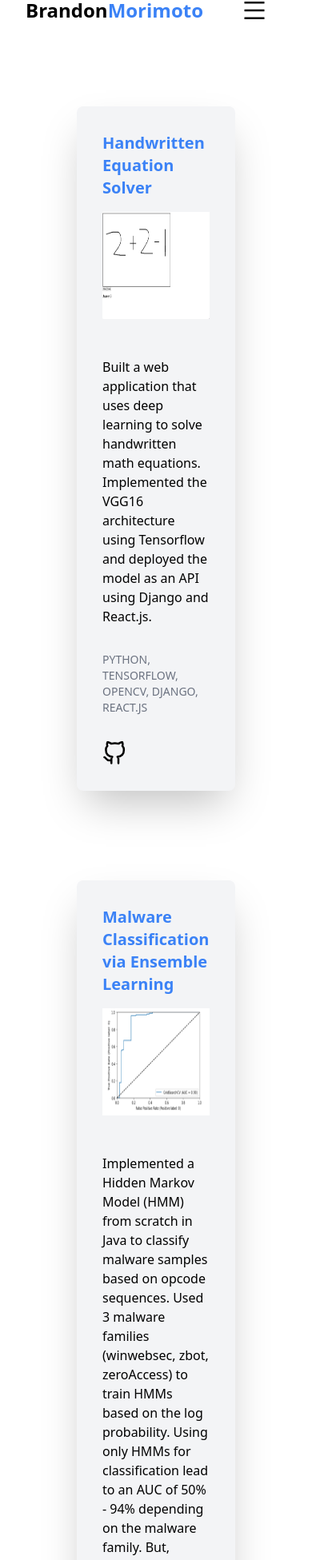
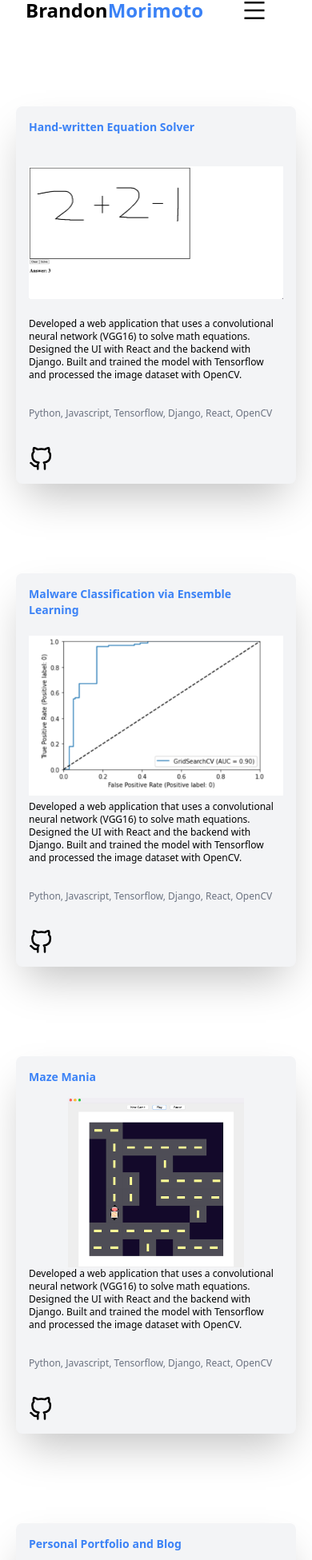
Before and after one commit to BKM99/portfolio-blog-website, a Next.js app: page /projects in a window 390 px wide. Shown: the part 27-1978 px from the top of the page at 80% size. Built offline with nearby package versions, Linux system fonts and the light colour scheme.

Commit message:
some progress on responsiveness on projects page

```diff
--- a/pages/projects.js
+++ b/pages/projects.js
@@ -3,102 +3,30 @@ import {FiGithub} from 'react-icons/fi'
 import Image from 'next/image'
 import Head from 'next/head'
 
-const projects2 = () => {
+const projects = () => {
     return (
-        <div className='h-screen mx-20 md:pt-32 pt-32'>
+        <div className='h-screen mx-5 sm:mx-auto pt-32'>
             <Head>
                 <title>Projects | Brandon Morimoto</title>
             </Head>
             <h1 className='font-bold text-3xl text-center'></h1>
-            <div className='max-w-5xl px-4 py-8 pb-32 mx-auto space-y-28'>
+            <div className='max-w-5xl md:px-4 py-8 pb-32 mx-auto space-y-28'>
 
-                <section className='p-8 bg-gray-100 rounded-lg shadow-2xl'>
-                    <h1 className='font-bold text-xl text-blue-500 pb-4'>Handwritten Equation Solver</h1>
-                    <div className='grid grid-cols-1 gap-12 sm:grid-cols-3 sm:items-center'>
-                        <div className='relative'>
-                            <div className='aspect-w-1 aspect-h-1'>
-                                <Image src='/images/project-images/hwes-example.png' layout='fill' alt=''/>
-                            </div>
+                <section className='p-4 md:p-8 bg-gray-100 rounded-lg shadow-2xl'>
+                    <h1 className='font-bold text-sm md:text-xl text-blue-500 pb-4'>Hand-written Equation Solver</h1>
+                    <div className='grid grid-cols-1 gap-0 sm:gap-8 md:grid-cols-3 items-center'>
+                        <div className='aspect-w-3 aspect-h-2'>
+                            <Image src='/images/project-images/hwes-example.png' layout='fill' objectFit='contain' alt=''/>
                         </div>
                         <blockquote className='sm:col-span-2'>
-                            <p>
-                                Built a web application that uses deep learning to solve handwritten math equations.
-                                Implemented the VGG16 architecture using Tensorflow and deployed the model as an API using Django and React.js.
+                            <p className='text-xs md:text-base'>
+                                Developed a web application that uses a convolutional neural network (VGG16) to solve math equations. Designed the UI with React and the
+                                backend with Django. Built and trained the model with Tensorflow and processed the image dataset with OpenCV.
                             </p>
                             <cite className='inline-flex items-center mt-8 not-italic'>
                                 <span className='hidden w-6 h-px bg-gray-400 sm:inline-block'></span>
-                                <p className='text-sm text-gray-500 uppercase sm:ml-3'>
-                                    Python, Tensorflow, OpenCV, Django, React.js
-                                </p>
-                            </cite>
-                            <div className='flex pt-8 space-x-4'>
-                                <div>
-                                    <a href='https://github.com/BKM99/hand-written-equation-solver' target='_blank' rel='noopner noreferrer'>
-                                        <FiGithub size='30px'/>
-                                    </a>
-                                </div>
-                                {/* <div> */}
-                                {/*     <HiOutlineExternalLink size='30px'/> */}
-                                {/* </div> */}
-                            </div>
-                        </blockquote>
-                    </div>
-                </section>
-
-                <section className='p-8 bg-gray-100 rounded-lg shadow-2xl'>
-                    <h1 className='font-bold text-xl text-blue-500 pb-4'>Malware Classification via Ensemble Learning</h1>
-                    <div className='grid grid-cols-1 gap-12 sm:grid-cols-3 sm:items-center'>
-                        <div className='relative'>
-                            <div className='aspect-w-1 aspect-h-1'>
-                                <Image src='/images/project-images/stacked-roc.png' layout='fill' alt=''/>
-                            </div>
-                        </div>
-                        <blockquote className='sm:col-span-2'>
-                            <p>
-                                Implemented a Hidden Markov Model (HMM) from scratch in Java to classify malware samples based on opcode sequences.
-                                Used 3 malware families (winwebsec, zbot, zeroAccess) to train HMMs based on the log probability. Using only
-                                HMMs for classification lead to an AUC of 50% - 94% depending on the malware family. But, stacking HMMs and Support
-                                Vector Machines (SVM) lead to an increase in the AUC to 85% - 100% depending on the malware family.
-                            </p>
-                            <cite className='inline-flex items-center mt-8 not-italic'>
-                                <span className='hidden w-6 h-px bg-gray-400 sm:inline-block'></span>
-                                <p className='text-sm text-gray-500 uppercase sm:ml-3'>
-                                    Java, Python, Scikit-Learn, Pandas, Matplotlib
-                                </p>
-                            </cite>
-                            <div className='flex pt-8 space-x-4'>
-                                <div>
-                                    <a href='https://github.com/BKM99/Malware-Classification-with-HMM-and-SVM' target='_blank' rel='noopner noreferrer'>
-                                        <FiGithub size='30px'/>
-                                    </a>
-                                </div>
-                                {/* <div> */}
-                                {/*     <HiOutlineExternalLink size='30px'/> */}
-                                {/* </div> */}
-                            </div>
-                        </blockquote>
-                    </div>
-                </section>
-
-                <section className='p-8 bg-gray-100 rounded-lg shadow-2xl'>
-                    <h1 className='font-bold text-xl text-blue-500 pb-4'>Maze Mania</h1>
-                    <div className='grid grid-cols-1 gap-12 sm:grid-cols-3 sm:items-center'>
-                        <div className='relative'>
-                            <div className='aspect-w-1 aspect-h-1'>
-                                <Image src='/images/project-images/maze-mania-ingame.png' layout='fill' alt=''/>
-                            </div>
-                        </div>
-                        <blockquote className='sm:col-span-2'>
-                            <p>
-                                Built a maze game where a player moves a dog carrying a pizza through a series of mazes.
-                                Game related features include in game notifications, reset/time traps, and increases in difficulty
-                                throughout the mazes. This game was built using Java Swing and thoroughly tested using JUnit. The
-                                project was structured using an MVC design pattern along with UML and CRC diagrams.
-                            </p>
-                            <cite className='inline-flex items-center mt-8 not-italic'>
-                                <span className='hidden w-6 h-px bg-gray-400 sm:inline-block'></span>
-                                <p className='text-sm text-gray-500 uppercase sm:ml-3'>
-                                    Java, Java Swing, JUnit
+                                <p className='text-xs md:text-base text-gray-500 sm:ml-3'>
+                                    Python, Javascript, Tensorflow, Django, React, OpenCV
                                 </p>
                             </cite>
                             <div className='flex pt-8 space-x-4'>
@@ -115,28 +43,26 @@ const projects2 = () => {
                     </div>
                 </section>
 
-                <section className='p-8 bg-gray-100 rounded-lg shadow-2xl'>
-                    <h1 className='font-bold text-xl text-blue-500 pb-4'>Personal Portfolio and Blog</h1>
-                    <div className='grid grid-cols-1 gap-12 sm:grid-cols-3 sm:items-center'>
-                        <div className='relative'>
-                            <div className='aspect-w-1 aspect-h-1'>
-                                <Image src='/images/project-images/home-page-portfolio.png' layout='fill' alt=''/>
-                            </div>
+                <section className='p-4 md:p-8 bg-gray-100 rounded-lg shadow-2xl'>
+                    <h1 className='font-bold text-sm md:text-xl text-blue-500 pb-4'>Malware Classification via Ensemble Learning</h1>
+                    <div className='grid grid-cols-1 gap-0 sm:gap-8 md:grid-cols-3 items-center'>
+                        <div className='aspect-w-3 aspect-h-2'>
+                            <Image src='/images/project-images/stacked-roc.png' layout='fill' objectFit='contain' alt=''/>
                         </div>
                         <blockquote className='sm:col-span-2'>
-                            <p>
-                                Designed and built my own personal portfolio and blog. Nothing much to say about it here
-                                since you are already on the website.
+                            <p className='text-xs md:text-base'>
+                                Developed a web application that uses a convolutional neural network (VGG16) to solve math equations. Designed the UI with React and the
+                                backend with Django. Built and trained the model with Tensorflow and processed the image dataset with OpenCV.
                             </p>
                             <cite className='inline-flex items-center mt-8 not-italic'>
                                 <span className='hidden w-6 h-px bg-gray-400 sm:inline-block'></span>
-                                <p className='text-sm text-gray-500 uppercase sm:ml-3'>
-                                    Nextjs, Tailwind CSS, framer-motion
+                                <p className='text-xs md:text-base text-gray-500 sm:ml-3'>
+                                    Python, Javascript, Tensorflow, Django, React, OpenCV
                                 </p>
                             </cite>
                             <div className='flex pt-8 space-x-4'>
                                 <div>
-                                    <a href='https://github.com/BKM99/portfolio-blog-website' target='_blank' rel='noopner noreferrer'>
+                                    <a href='https://github.com/BKM99/MazeMania' target='_blank' rel='noopner noreferrer'>
                                         <FiGithub size='30px'/>
                                     </a>
                                 </div>
@@ -148,9 +74,70 @@ const projects2 = () => {
                     </div>
                 </section>
 
+                <section className='p-4 md:p-8 bg-gray-100 rounded-lg shadow-2xl'>
+                    <h1 className='font-bold text-sm md:text-xl text-blue-500 pb-4'>Maze Mania</h1>
+                    <div className='grid grid-cols-1 gap-0 sm:gap-8 md:grid-cols-3 items-center'>
+                        <div className='aspect-w-3 aspect-h-2'>
+                            <Image src='/images/project-images/maze-mania-ingame.png' layout='fill' objectFit='contain' alt=''/>
+                        </div>
+                        <blockquote className='sm:col-span-2'>
+                            <p className='text-xs md:text-base'>
+                                Developed a web application that uses a convolutional neural network (VGG16) to solve math equations. Designed the UI with React and the
+                                backend with Django. Built and trained the model with Tensorflow and processed the image dataset with OpenCV.
+                            </p>
+                            <cite className='inline-flex items-center mt-8 not-italic'>
+                                <span className='hidden w-6 h-px bg-gray-400 sm:inline-block'></span>
+                                <p className='text-xs md:text-base text-gray-500 sm:ml-3'>
+                                    Python, Javascript, Tensorflow, Django, React, OpenCV
+                                </p>
+                            </cite>
+                            <div className='flex pt-8 space-x-4'>
+                                <div>
+                                    <a href='https://github.com/BKM99/MazeMania' target='_blank' rel='noopner noreferrer'>
+                                        <FiGithub size='30px'/>
+                                    </a>
+                                </div>
+                                {/* <div> */}
+                                {/*     <HiOutlineExternalLink size='30px'/> */}
+                                {/* </div> */}
+                            </div>
+                        </blockquote>
+                    </div>
+                </section>
+
+                <section className='p-4 md:p-8 bg-gray-100 rounded-lg shadow-2xl'>
+                    <h1 className='font-bold text-sm md:text-xl text-blue-500 pb-4'>Personal Portfolio and Blog</h1>
+                    <div className='grid grid-cols-1 gap-0 sm:gap-8 md:grid-cols-3 items-center'>
+                        <div className='aspect-w-3 aspect-h-2'>
+                            <Image src='/images/project-images/home-page-portfolio.png' layout='fill' objectFit='contain' alt=''/>
+                        </div>
+                        <blockquote className='sm:col-span-2'>
+                            <p className='text-xs md:text-base'>
+                                Developed a web application that uses a convolutional neural network (VGG16) to solve math equations. Designed the UI with React and the
+                                backend with Django. Built and trained the model with Tensorflow and processed the image dataset with OpenCV.
+                            </p>
+                            <cite className='inline-flex items-center mt-8 not-italic'>
+                                <span className='hidden w-6 h-px bg-gray-400 sm:inline-block'></span>
+                                <p className='text-xs md:text-base text-gray-500 sm:ml-3'>
+                                    Python, Javascript, Tensorflow, Django, React, OpenCV
+                                </p>
+                            </cite>
+                            <div className='flex pt-8 space-x-4'>
+                                <div>
+                                    <a href='https://github.com/BKM99/MazeMania' target='_blank' rel='noopner noreferrer'>
+                                        <FiGithub size='30px'/>
+                                    </a>
+                                </div>
+                                {/* <div> */}
+                                {/*     <HiOutlineExternalLink size='30px'/> */}
+                                {/* </div> */}
+                            </div>
+                        </blockquote>
+                    </div>
+                </section>
             </div>
         </div>
     )
 }
 
-export default projects2
+export default projects
```
